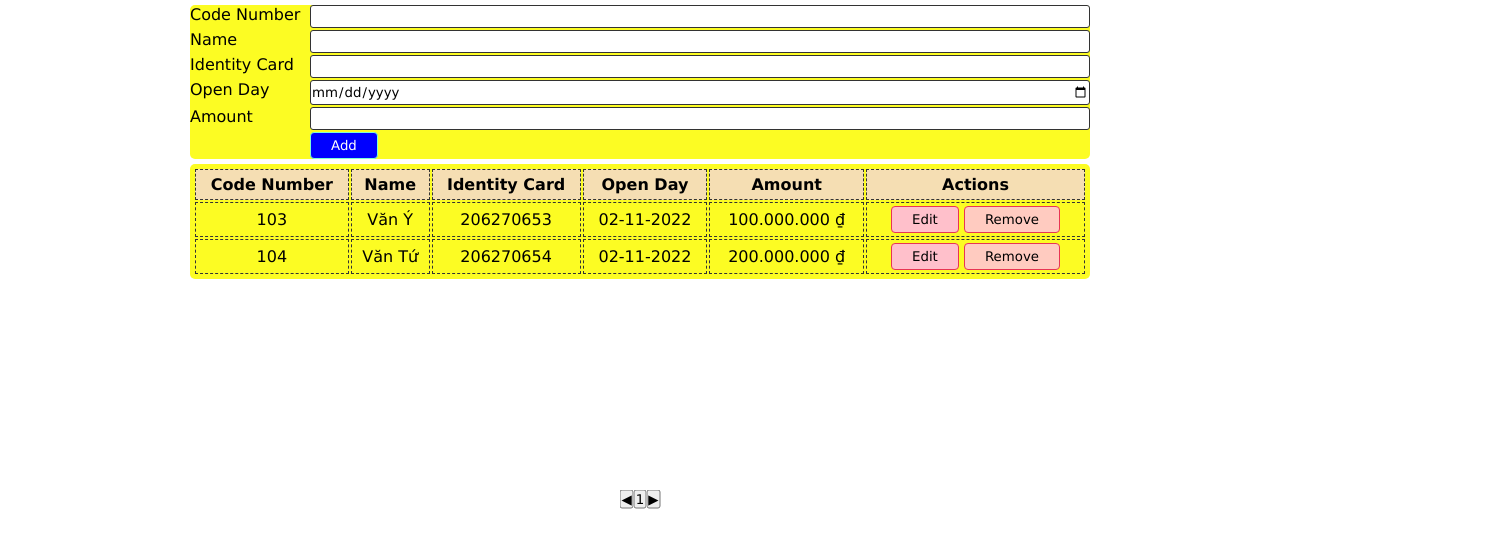
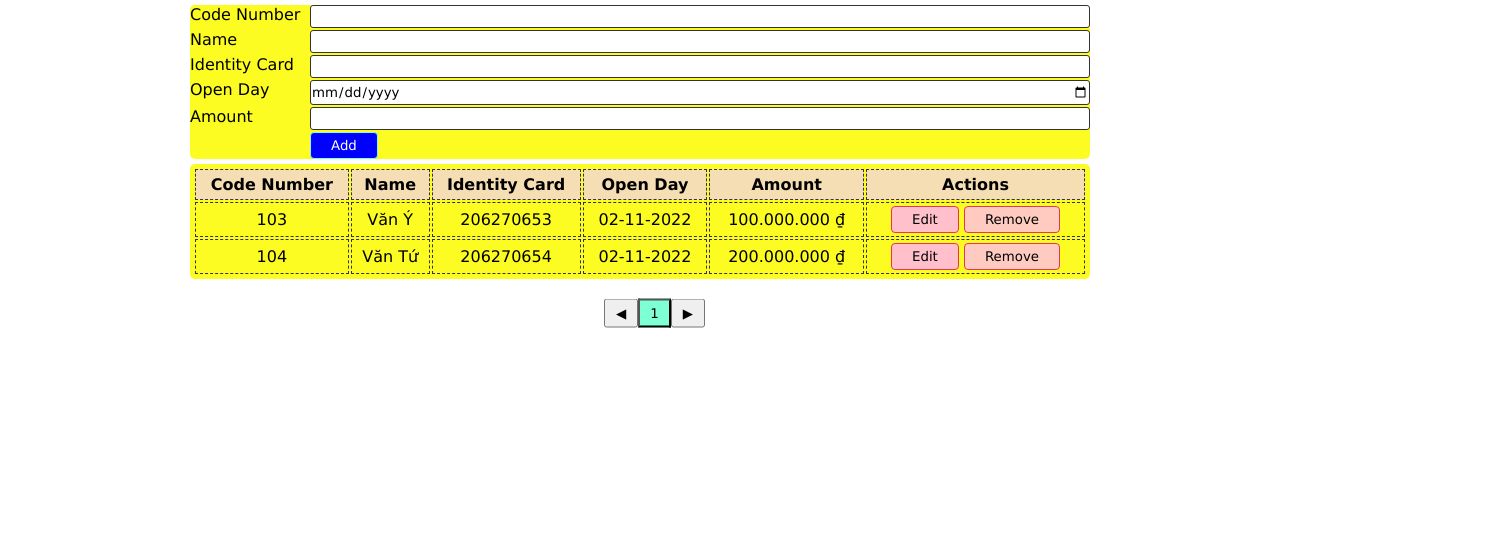
Before and after one commit to vany1001/ManagementSavings, a plain HTML site: page index.html in a window 1280 px wide. Shown: the whole page, 1504 px wide, since content can reach past the window. Drawn offline with Linux system fonts and the light colour scheme.

Commit message:
appSaving

```diff
--- a/saving.css
+++ b/saving.css
@@ -99,11 +99,19 @@
     display: flex;
 }
 .center {
-    margin: 10;
-    position: absolute;
+    position: relative;
     top: 60%;
-    left: 50%;
+    left: 96%;
     -ms-transform: translate(-50%, -50%);
     transform: translate(-50%, 50%);
 
-  }
+}
+.tbn-page{
+    padding: 5px 10px;
+}
+.tbn-page:hover{
+    background-color: aquamarine;
+}
+.active{
+    background-color: aquamarine;
+}
```
Also changed, not shown: 1 other file.
